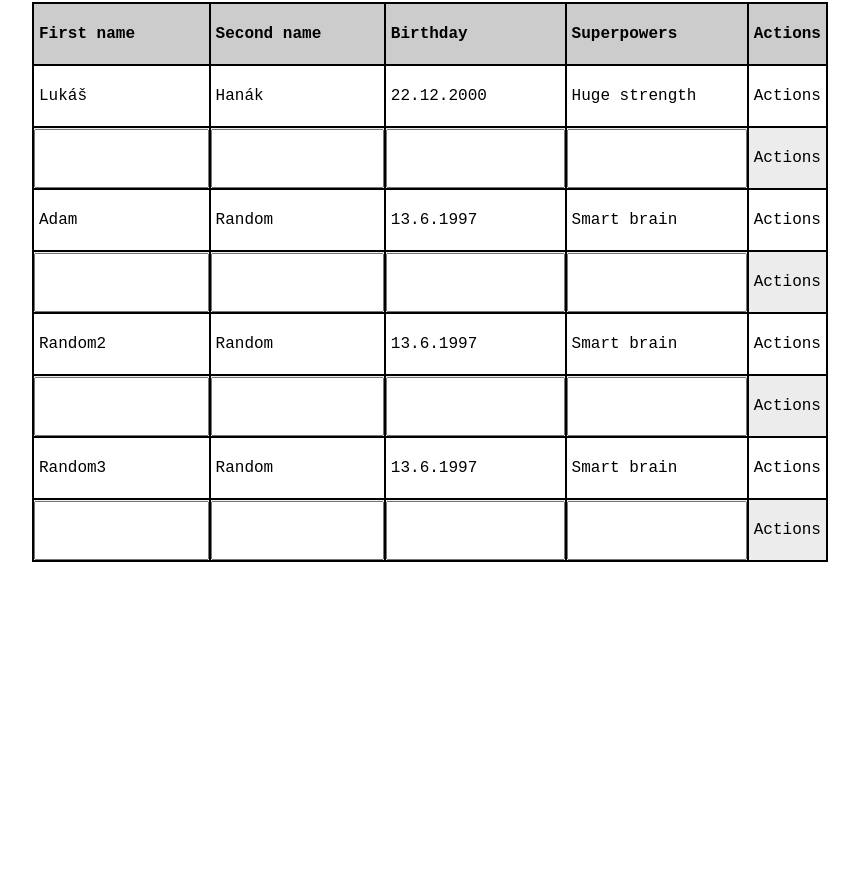
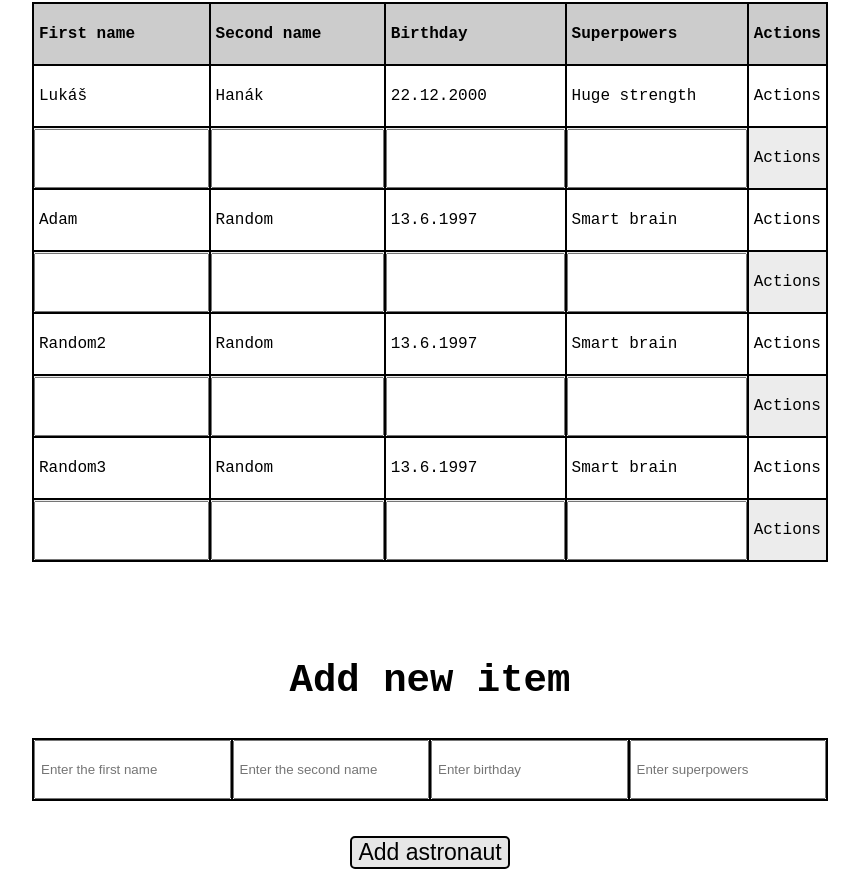
Before and after one commit to lukashanak/react-astronauts, a React (Create React App) app: page / in a window 1280 px wide. Shown: the whole page, without its empty margins (210-1069 px from the left). Before the commit the page ends 800 px from the top, so only its background shows below. Built offline with nearby package versions, Linux system fonts and the light colour scheme.

Commit message:
Built static version of AddForm

```diff
--- a/src/App.js
+++ b/src/App.js
@@ -12,7 +12,7 @@ const App = () => {
 
   return (
     <div className="App container">
-      <form>
+      <form className="margin-bottom-big">
         <table className="table">
           <thead className="thead">
           <tr>
@@ -33,6 +33,48 @@ const App = () => {
           </tbody>
         </table>
       </form>
+      <h2 className="text-center">Add new item</h2>
+      <form className="add__form">
+        <table className="table margin-bottom-small">
+        <tr className="table__row">
+            <td className="table__cell table__cell--edit">
+                <input
+                 type="text"
+                 required="required"
+                 name="firstName"
+                 placeholder="Enter the first name"
+                ></input>
+            </td>
+            <td className="table__cell table__cell--edit">
+                <input
+                 type="text"
+                 required="required"
+                 name="secondName"
+                 placeholder="Enter the second name"
+                ></input>
+            </td>
+            <td className="table__cell table__cell--edit">
+                <input
+                 type="text"
+                 required="required"
+                 name="birthday"
+                 placeholder="Enter birthday"
+                ></input>
+            </td>
+            <td className="table__cell table__cell--edit">
+                <input
+                 type="text"
+                 required="required"
+                 name="superpowers"
+                 placeholder="Enter superpowers"
+                ></input>
+            </td>
+        </tr>
+        </table>
+        <div className="btn-wrapper">
+          <button className="btn btn--long btn--primary">Add astronaut</button>
+        </div>
+      </form>
     </div>
   );
 }
--- a/src/index.css
+++ b/src/index.css
@@ -110,7 +110,7 @@ UTILITIES
   position: relative;
 }
 
-.btn__wrapper {
+.btn-wrapper {
     width: 100%;
     display: flex;
     justify-content: center;
```
